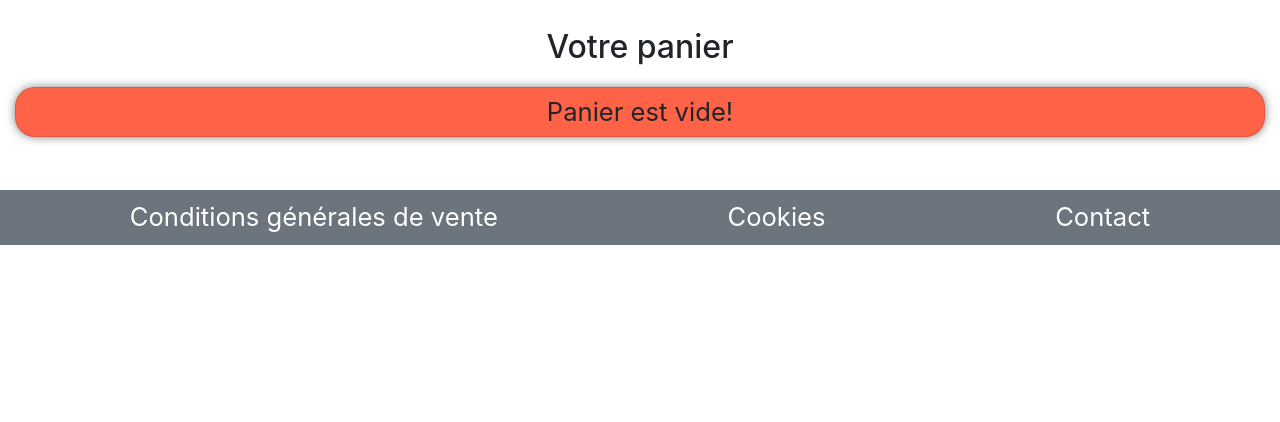
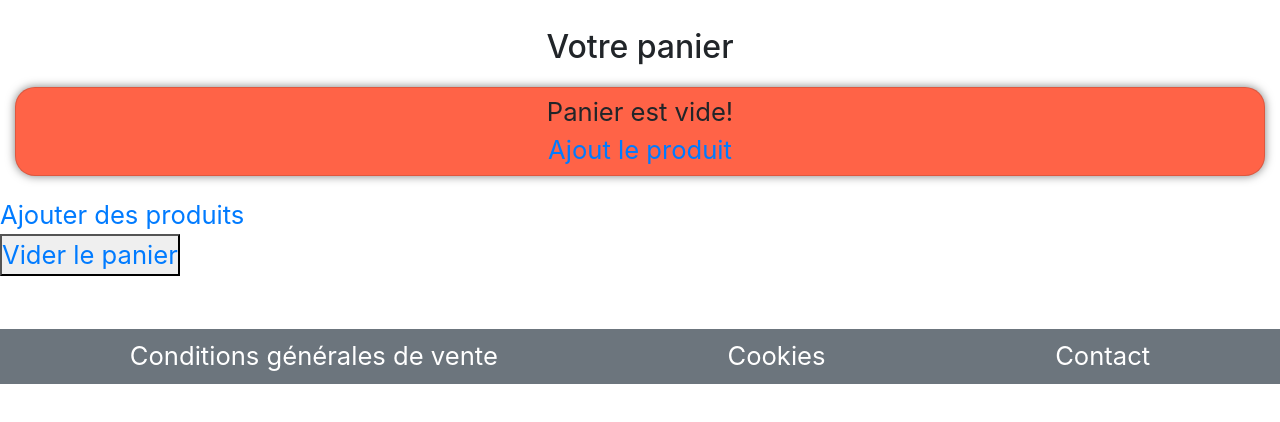
Before and after one commit to jolka26/JolantaKrzyzak_5_17082021, a plain HTML site: page front-end/panier.html in a window 1280 px wide. Shown: the part 82-504 px from the top of the page. Drawn offline with nearby package versions, Linux system fonts and the light colour scheme.

Commit message:
panier ??

```diff
--- a/front-end/panier.html
+++ b/front-end/panier.html
@@ -59,21 +59,30 @@
     <h2 class="text-center">Votre panier</h2>
 
     <div class="product-container-panier">
-
+<!--
         <div class="card container-recapitulatif">
             <div>Nom produit: Cross</div>
             <div>Quantite: 1 </div>
             <div>Color: Black</div>
             <div>Prix: 10999 e</div>
-            <!-- <div><img src="./img/trash-solid.svg" alt="supprimer produit"></div> -->
-        </div>
+            <div><img src="./img/trash-solid.svg" alt="supprimer produit"></div>
+        </div> -->
         <div class=" card container-montant-total">
             <div> Montant total - 10999 e</div>
-           <button class="supprimer"><i class="fas fa-trash">Vider le panier</i></button>
+           <!-- <button class="supprimer"><i class="fas fa-trash">Vider le panier</i></button> -->
         </div>
         <!-- dynamique content panier.js-->
 
     </div>
+    <div>
+    <a href="index.html">Ajouter des produits</a>
+</div>
+<button class="supprimer">
+    <a href="panier.html">
+        Vider le panier
+    </a>
+</button>
+
 </div>
    <!--Main Container-->
 
--- a/front-end/panier.js
+++ b/front-end/panier.js
@@ -1,17 +1,27 @@
 let panier = JSON.parse(localStorage.getItem("productStore"));
-console.log(panier);
+//console.log(panier);
 
+
+main ();
+
+function main() {
+    command();
+    viderPanier();
+}
+
+function command() {
 
 
 const positionPanier = document.querySelector(".product-container-panier");
-console.log(positionPanier);
+//console.log(positionPanier);
 
 if(panier === null){
 // console.log("je sui vide!");
 const panierVide = `
 
 <div class="card container-panier-vide">
-<div>Panier est vide!</div>
+<div>Panier est vide! </div>
+<a href="index.html">Ajout le produit</a>
 </div>
 `;
 positionPanier.innerHTML = panierVide;
@@ -38,9 +48,15 @@ else {
   positionPanier.innerHTML = produitPanier;
   }
 }
+}
 
+//surprimer produits
+function viderPanier() {
 
-//surprimer produit
+    const btnViderPanier = document.querySelector(".supprimer");
 
-let btnTrash = document.querySelectorAll(".supprimer");
-console.log(btnTrash);
+    btnViderPanier.addEventListener("click", (event) => {
+
+        localStorage.clear();
+    });
+}
```
